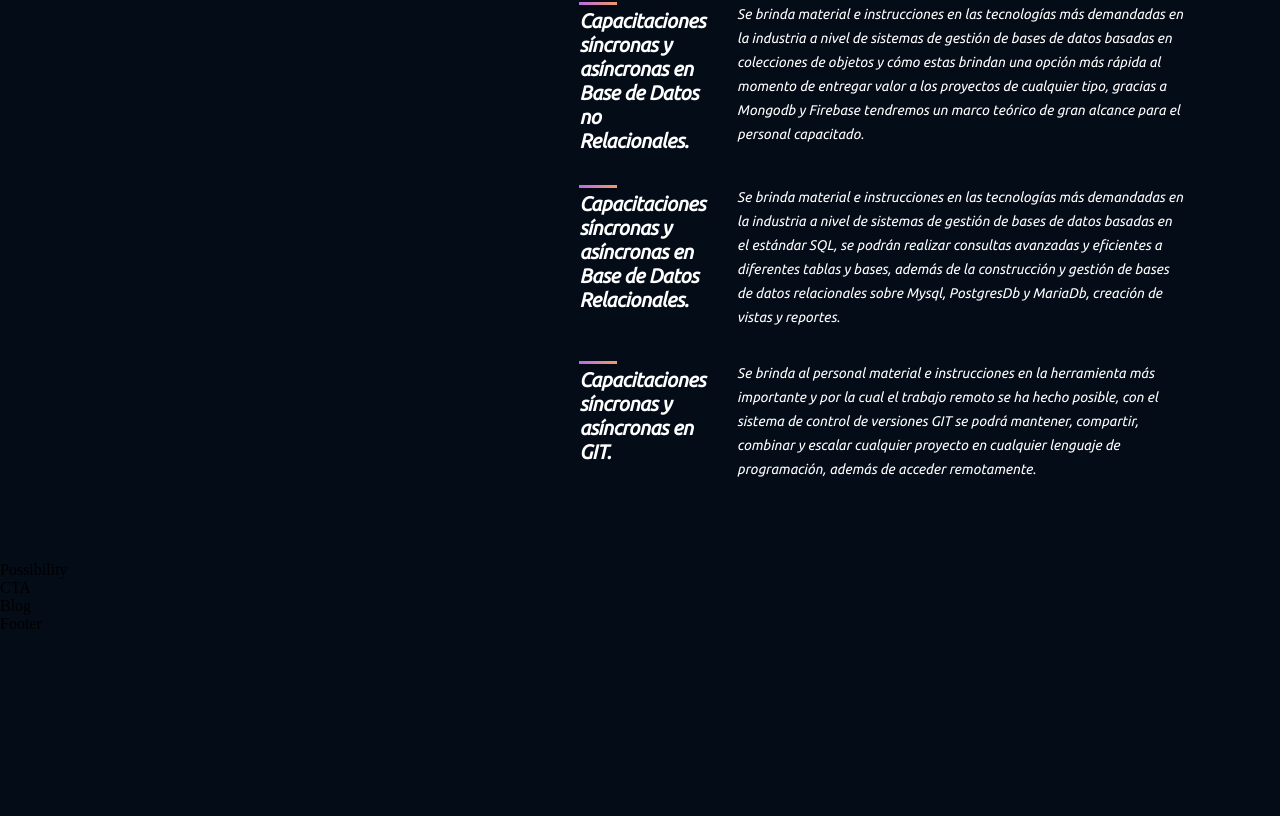
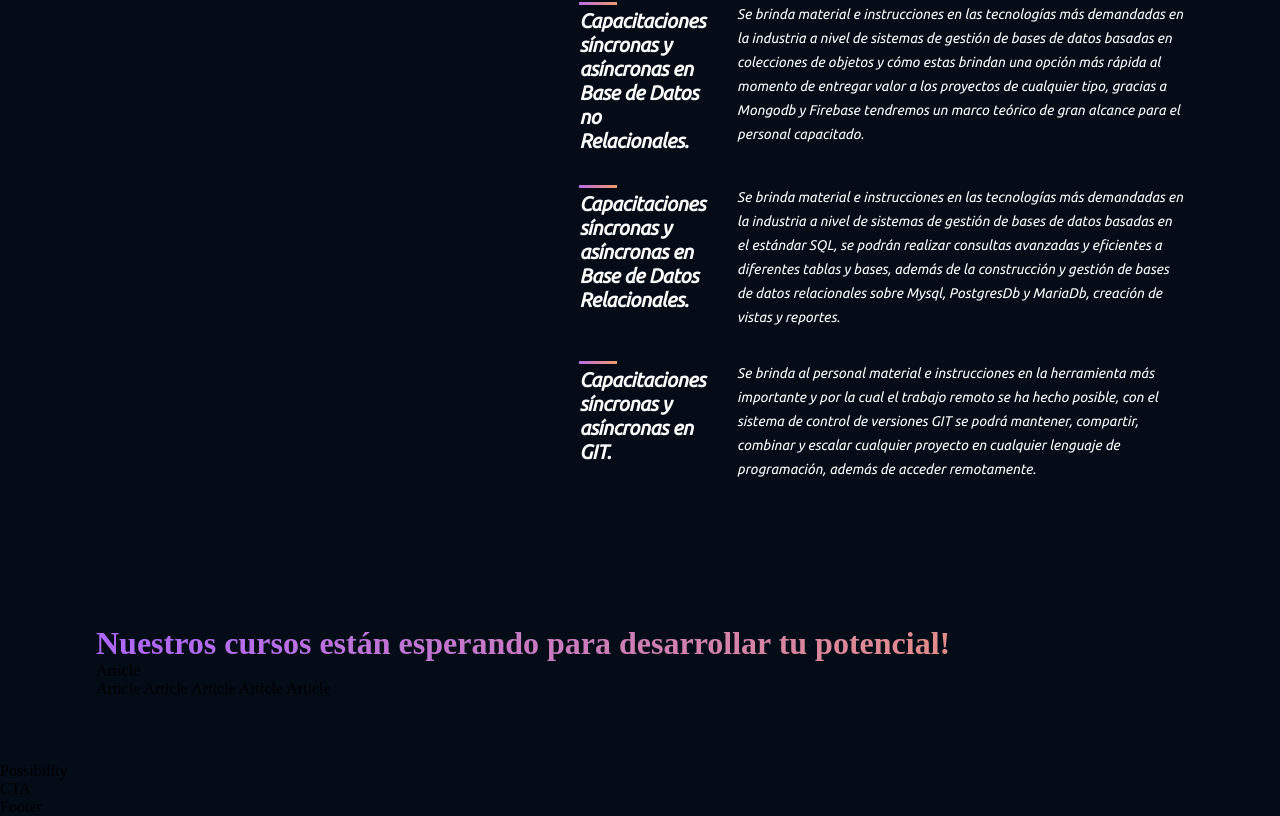
Before and after one commit to AngieCohenDev/WebSite-Academit, a React (Create React App) app: page / in a window 1280 px wide. Shown: the part 2408-3224 px from the top of the page. Before the commit the page ends 3041 px from the top, so only its background shows below. Built offline with nearby package versions, Linux system fonts and the light colour scheme.

Commit message:
Primera parte de la estructura de los cursos

```diff
--- a/src/App.js
+++ b/src/App.js
@@ -12,9 +12,9 @@ const App = () => {
         <Brand />
         <Contenido />
         <Features />
+        <Blog />
         <Possibility />
         <CTA />
-        <Blog />
         <Footer />
     </div>
   )
--- a/src/components/navbar/NavBar.jsx
+++ b/src/components/navbar/NavBar.jsx
@@ -12,10 +12,10 @@ const Menu = () => (
       <a href="#servicios">Servicios</a>
     </p>
     <p>
-      <a href="#Cursos">Cursos</a>
+      <a href="#cursos">Cursos</a>
     </p>
     <p>
-      <a href="#Experiencia">Experiencia</a>
+      <a href="#experiencia">Experiencia</a>
     </p>
     <p>
       <a href="#contacto">Contacto</a>
--- a/src/containers/blog/Blog.jsx
+++ b/src/containers/blog/Blog.jsx
@@ -1,9 +1,28 @@
-import React from 'react'
-import './blog.css'
+import React from "react";
+import "./blog.css";
+
 const Blog = () => {
   return (
-    <div>Blog</div>
-  )
-}
+    <div className="acad__blog section__padding" id="cursos">
+      <div className="acad__blog-heading">
+        <h1 className="gradient__text">
+          Nuestros cursos están esperando para desarrollar tu potencial!
+        </h1>
+      </div>
+      <div className="acad__blog-container">
+          <div className="acad__blog-container_groupA">
+                Article
+          </div>
+          <div className="acad__blog-container_groupB">
+                Article
+                Article
+                Article
+                Article
+                Article
+          </div>
+      </div>
+    </div>
+  );
+};
 
-export default Blog
+export default Blog;
```
